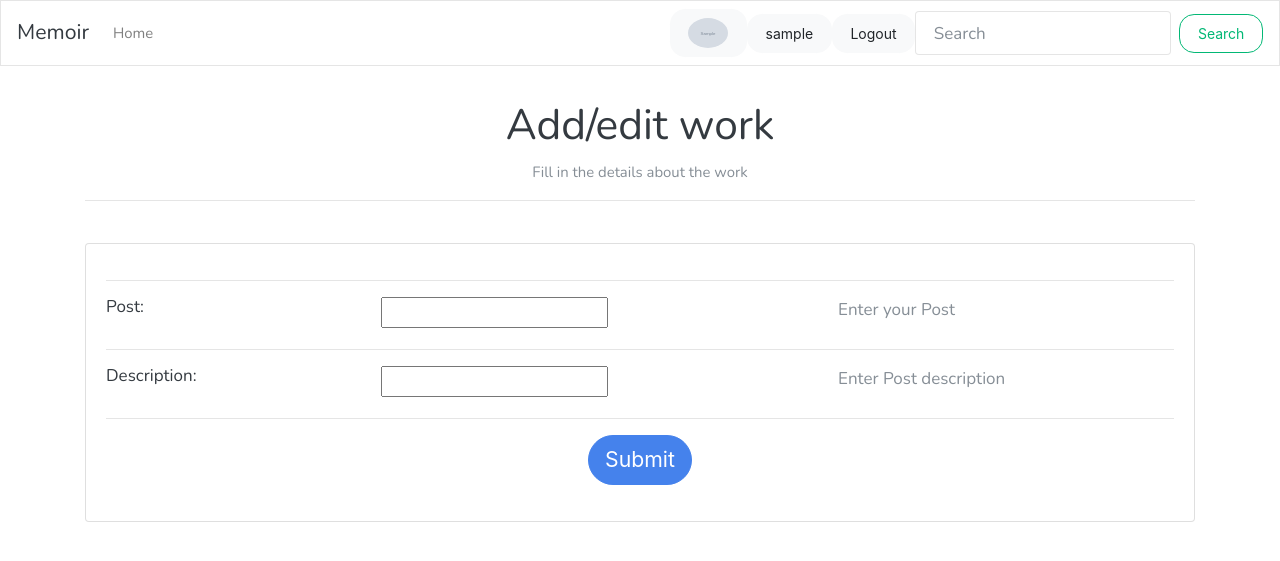
After one commit to codervivek/memoir, a Django app: page /work/create/ in a window 1280 px wide. The commit adds this page. Shown: the top 561 px of the page. Run offline with Django 3.2, Linux system fonts and the light colour scheme; a user stored in the database is signed in; tables that the repository leaves empty hold one stand-in row (values such as "Sample post"); grey boxes marked "Sample" are stand-in pictures; some libraries are stand-ins or nearby versions.

Commit message:
remove bugs

```diff
--- a/memoir/settings.py
+++ b/memoir/settings.py
@@ -87,8 +87,8 @@ DATABASES = {
     'default': {
         'ENGINE': 'django.db.backends.postgresql_psycopg2',
         'NAME': 'memoir',
-        'USER': 'vivekraj',
-        'PASSWORD': 'heysiri',
+        'USER': 'kratos',
+        'PASSWORD': 'kratos',
         'HOST': 'localhost',
         'PORT': '',
     }
@@ -135,5 +135,5 @@ LOGOUT_REDIRECT_URL = "/"
 
 
 STATIC_URL = '/static/'
-MEDIA_ROOT = '/home/vivekraj/django_test/memoir/media'
+MEDIA_ROOT = '/home/namit/memoir/media'
 MEDIA_URL = '/media/'
--- a/profiles/models.py
+++ b/profiles/models.py
@@ -85,13 +85,19 @@ class Education(models.Model):
     def __str__(self):
         return self.degree
 
+    def get_absolute_url(self):
+        return reverse('professor-detail', args=[str(self.professor.id)])
+
 class Work(models.Model):
 
-    post=models.CharField(max_length=200, help_text="Enter your degree", blank=True, null=True)
+    post=models.CharField(max_length=200, help_text="Enter your Post", blank=True, null=True)
 
     professor=models.ForeignKey(Professor, help_text="b")
 
-    description=models.CharField(max_length=200, help_text="Enter degree description", blank=True, null=True)
+    description=models.CharField(max_length=200, help_text="Enter Post description", blank=True, null=True)
 
     def __str__(self):
         return self.post
+
+    def get_absolute_url(self):
+        return reverse('professor-detail', args=[str(self.professor.id)])
--- a/profiles/templates/base_generic.html
+++ b/profiles/templates/base_generic.html
@@ -2,7 +2,7 @@
 <html lang="en">
     <head>
         {% block font %}{% endblock %}
-        {% load static %}<link rel="stylesheet" href="https://maxcdn.bootstrapcdn.com/bootstrap/4.0.0-beta/css/bootstrap.min.css" integrity="sha384-/Y6pD6FV/Vv2HJnA6t+vslU6fwYXjCFtcEpHbNJ0lyAFsXTsjBbfaDjzALeQsN6M" crossorigin="anonymous">
+        {% load static %}<link rel="stylesheet" href="https://bootswatch.com/4/litera/bootstrap.min.css">
         <link href="https://fonts.googleapis.com/css?family=Open+Sans" rel="stylesheet">
         <link href="https://fonts.googleapis.com/css?family=Nunito" rel="stylesheet">
         <link rel="stylesheet" type="text/css" href="{% static 'css/base.css' %}" />
@@ -37,9 +37,9 @@
             {% if user.is_authenticated %}
             <a href="{{user.professor.get_absolute_url}}" class="btn btn-light"><img src="{{ user.professor.photo.url }}" class="img-fluid rounded-circle specialimage" alt="My photo"></a>
             <a href="{{user.professor.get_absolute_url}}" class="btn btn-light">{{user.username}}</a>
-            <a href="{% url 'logout'%}?next={{request.path}}" class="btn btn-light">Logout</a>
+            <a href="{% url 'logout'%}?next={% url 'home' %}" class="btn btn-light">Logout</a>
             {% endif %}
-            <form class="form-inline my-2 my-lg-0" id="searchform" action="" method="get" accept-charset="utf-8">
+            <form class="form-inline my-2 my-lg-0" id="searchform" action="{% url 'search_list_view' %}" method="get" accept-charset="utf-8">
                 <input class="form-control mr-sm-2" type="text" placeholder="Search" aria-label="Search" name="q" id="searchbox">
                 <button class="btn btn-outline-success my-2 my-sm-0" type="submit">Search</button>
           </form>
--- a/profiles/templates/profiles/category_detail.html
+++ b/profiles/templates/profiles/category_detail.html
@@ -16,9 +16,9 @@
                     <img class="card-img-top" src="{{category.professor.photo.url}}" alt="Card image cap">
                     <div class="card-body">
                             <div class="text-center"><h1>{{category.professor.user.first_name}} {{category.professor.user.last_name}}</h1></div><br>
-                            <p class="card-text">{{category.professor.post}}</p>
-                            <p class="card-text">Webmail: {{category.professor.mail}}</p>
-                            <p class="card-text">Department: {{category.professor.department.name}}</p>
+                            <p class="card-text"><span class="z">{{category.professor.post}}</span></p>
+                            <p class="card-text"><span class="z">Webmail</span>: {{category.professor.mail}}</p>
+                            <p class="card-text"><span class="z">Department</span>: {{category.professor.department.name}}</p>
                     </div>
                     {% if category.professor.user.id == user.id %}
                     <a class="btn btn-dark" href="{% url 'professor_update' category.professor.id %}">Edit
--- a/profiles/templates/profiles/department_detail.html
+++ b/profiles/templates/profiles/department_detail.html
@@ -18,8 +18,8 @@
                     </div>
                     <div class="card-body abc text-center">
                     <h4 class="card-title">{{professor.user.firstname}} {{professor.user.lastname}}</h4>
-                <p class="card-text">Webmail: {{professor.mail}}</p>
-                <p class="card-text">Department: {{professor.department.name}}</p>
+                    <p class="card-text"><span class="z">Webmail</span>: {{professor.mail}}</p>
+                    <p class="card-text"><span class="z">Department</span>: {{professor.department.name}}</p>
                     <a href="{{professor.get_absolute_url}}" class="btn btn-primary">View Profile</a>
                 </div>
             </div>
--- /dev/null
+++ b/profiles/templates/profiles/work_form.html
@@ -0,0 +1,48 @@
+{% extends "base_generic.html" %}
+
+
+
+{% block font %}
+<link href="https://fonts.googleapis.com/css?family=Dosis" rel="stylesheet">
+{% endblock  %}
+{% block content %}
+<div class="text-center"><br><h1>Add/edit work</h1><small class="text-muted">Fill in the details about the work</small></div><hr>
+<br>
+<div class="card">
+    <div class="card-body">
+            <form action="" method="post" enctype="multipart/form-data">
+                  <div class="form-group">
+                  {% csrf_token %}
+                  <!-- <table>
+                  {{ form.as_table }}
+                  </table> -->
+                    {% for field in form %}
+                    {% if not field.help_text == "b" %}
+                        <div class="form-group row">
+                            <div class="col-3">
+                              <h6>{{ field.label_tag }}</h6>
+                            </div>
+                            <div class="col-5">{{ field }}</div>
+                            {% if field.help_text %}<div class="form-helptext text-muted col-4">{{ field.help_text }}</div>{% endif %}
+                            {% if field.errors %}
+                            <div class="col-12">
+                                <br>
+                                <ul class="form-errors alert alert-danger">
+                                {% for error in field.errors %}
+                                    <li><strong>{{ error|escape }}</strong></li>
+                                {% endfor %}
+                                </ul>
+                              </div>
+                            {% endif %}
+                          </div>
+                        {% endif %}<hr>
+                    {% endfor %}
+                  <input name="professor" type="hidden" value="{{user.professor.id}}"/>
+                  <div class="text-center">
+                  <input type="submit" value="Submit" class="btn btn-lg btn-primary" id="submit"/></div>
+                  </div>
+              </form>
+        </div>
+    </div>
+        <br>
+{% endblock %}
--- a/profiles/urls.py
+++ b/profiles/urls.py
@@ -11,10 +11,17 @@ urlpatterns = [
     url(r'^professor/create/$', views.ProfessorCreate.as_view(), name='professor_create'),
     url(r'^professor/update/(?P<pk>\d+)/$', login_required(views.ProfessorUpdate.as_view()), name='professor_update'),
     url(r'^professor/delete/(?P<pk>\d+)/$', login_required(views.ProfessorDelete.as_view()), name='professor_delete'),
-    url(r'^category/create/$', views.CategoryCreate.as_view(), name='category_create'),
+    url(r'^category/create/$', login_required(views.CategoryCreate.as_view()), name='category_create'),
     url(r'^category/update/(?P<pk>\d+)/$', login_required(views.CategoryUpdate.as_view()), name='category_update'),
     url(r'^category/delete/(?P<pk>\d+)/$', login_required(views.CategoryDelete.as_view()), name='category_delete'),
-    url(r'^categorylist/create/(?P<pk>\d+)/$', views.categorylist_create, name='categorylist_create'),
+    url(r'^categorylist/create/(?P<pk>\d+)/$', login_required(views.categorylist_create), name='categorylist_create'),
     url(r'^categorylist/update/(?P<pk>\d+)/$', login_required(views.CategoryListUpdate.as_view()), name='categorylist_update'),
     url(r'^categorylist/delete/(?P<pk>\d+)/$', login_required(views.CategoryListDelete.as_view()), name='categorylist_delete'),
+    url(r'^education/create/$', login_required(views.EducationCreate.as_view()), name='education_create'),
+    url(r'^education/update/(?P<pk>\d+)/$', login_required(views.EducationUpdate.as_view()), name='education_update'),
+    url(r'^education/delete/(?P<pk>\d+)/$', login_required(views.EducationDelete.as_view()), name='education_delete'),
+    url(r'^work/create/$', login_required(views.WorkCreate.as_view()), name='work_create'),
+    url(r'^work/update/(?P<pk>\d+)/$', login_required(views.WorkUpdate.as_view()), name='work_update'),
+    url(r'^work/delete/(?P<pk>\d+)/$', login_required(views.WorkDelete.as_view()), name='work_delete'),
+    url(r'^search/$', views.SearchListView.as_view(), name='search_list_view'),
 ]
--- a/profiles/views.py
+++ b/profiles/views.py
@@ -8,7 +8,7 @@ from django.db.models import Max
 from django.views import generic
 from django.contrib.auth.models import User
 from memoir.forms import SignUpForm
-from .models import Department,Professor,Category,CategoryList
+from .models import Department,Professor,Category,CategoryList,Education,Work
 def signup(request):
     if request.method == 'POST':
         form = SignUpForm(request.POST)
@@ -54,6 +54,34 @@ class ProfessorUpdate(UpdateView):
 
 class ProfessorDelete(DeleteView):
     model = Professor
+
+class EducationCreate(CreateView):
+    model = Education
+    fields = ['professor','degree','description']
+
+class EducationUpdate(UpdateView):
+    model = Education
+    fields = ['degree','description']
+
+class EducationDelete(DeleteView):
+    model = Education
+    def get_success_url(self):
+        professor = self.object.professor
+        return reverse_lazy( 'professor-detail', kwargs={'pk': professor.id})
+
+class WorkCreate(CreateView):
+    model = Work
+    fields = ['professor','post','description']
+
+class WorkUpdate(UpdateView):
+    model = Work
+    fields = ['post','description']
+
+class WorkDelete(DeleteView):
+    model = Work
+    def get_success_url(self):
+        professor = self.object.professor
+        return reverse_lazy( 'professor-detail', kwargs={'pk': professor.id})
 
 class CategoryCreate(CreateView):
     model = Category
@@ -101,3 +129,18 @@ def categorylist_create(request,pk):
     else:
         form=CategoryListForm()
     return render(request,'profiles/categorylist_form.html',context={'form':form})
+from django.contrib.postgres.search import SearchQuery, SearchRank, SearchVector
+
+class SearchListView(generic.ListView):
+    model = Professor
+
+    def get_queryset(self):
+        qs = Professor.objects.all()
+        keywords = self.request.GET.get('q')
+        if keywords:
+            query = SearchQuery(keywords)
+            vector = SearchVector('user__username', 'user__first_name', 'user__last_name')
+            qs = qs.annotate(search=vector).filter(search=query)
+            qs = qs.annotate(rank=SearchRank(vector, query)).order_by('-rank')
+
+        return qs
```
Also changed, not shown: profiles/templates/profiles/education_confirm_delete.html (added, +17 -0 lines), profiles/templates/profiles/education_form.html (added, +48 -0 lines), profiles/templates/profiles/professor_detail.html (+39 -3 lines), profiles/templates/profiles/professor_list.html (added, +33 -0 lines), profiles/templates/profiles/work_confirm_delete.html (added, +17 -0 lines), media/uploads/photos/santosh_biswas.jpg (added), profiles/migrations/0008_auto_20171115_0554.py (added). Lines whose indentation alone changed are shown as unchanged.
